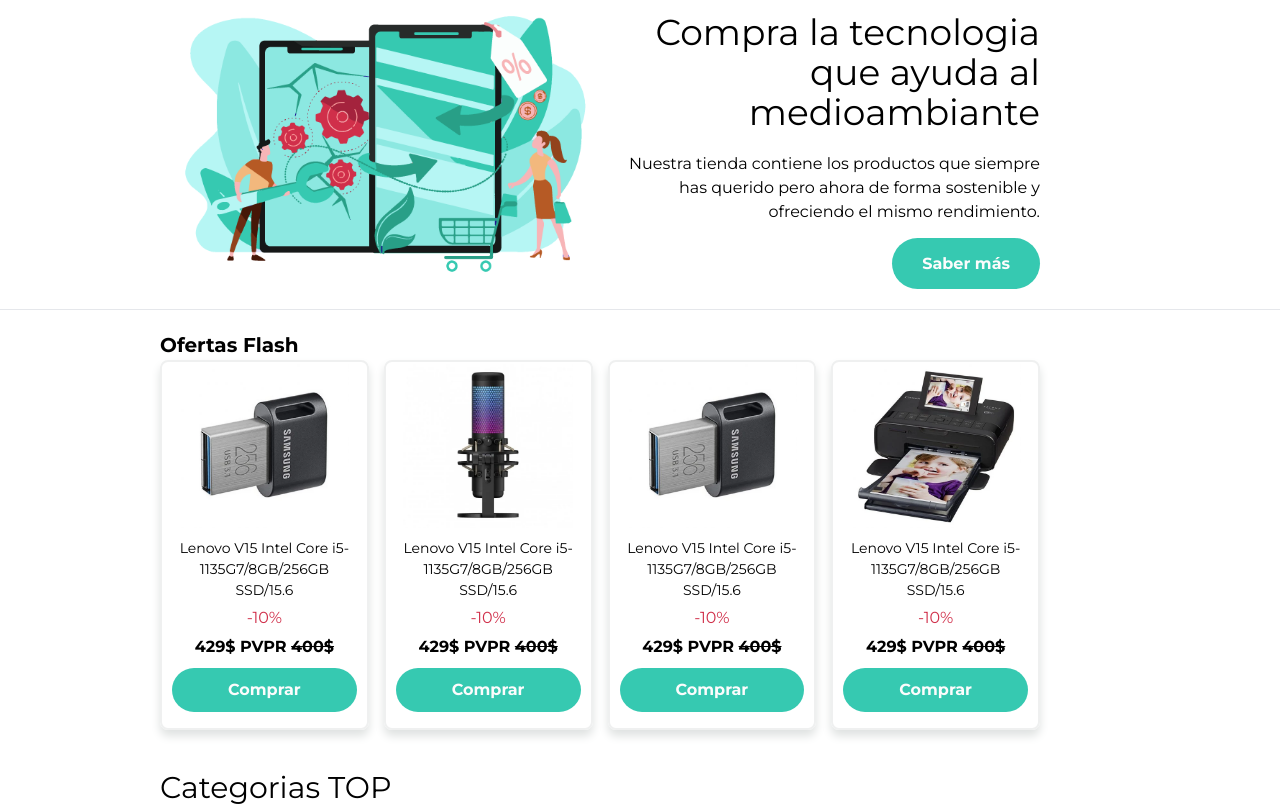
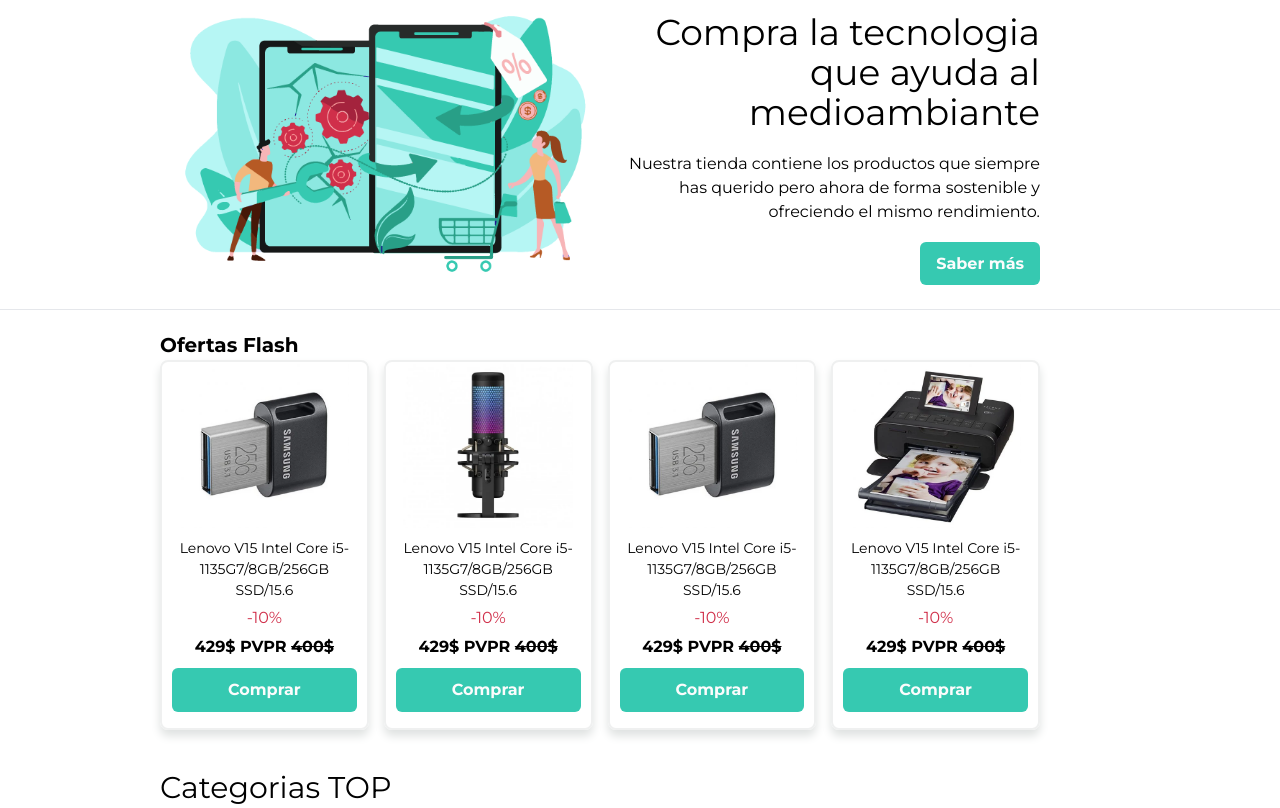
Before and after one commit to DogeByTheWay/proyectocomponentes, a PHP site: page / in a window 1280 px wide. Shown: the part 143-951 px from the top of the page. Run offline with PHP 8.4, Linux system fonts and the light colour scheme; style sheets or scripts are compiled from the project's sources; some libraries are stand-ins or nearby versions.

Commit message:
feat(5): Arreglo botones, estandar aplicado

```diff
--- a/src/web/scss/04_components/_c-button.scss
+++ b/src/web/scss/04_components/_c-button.scss
@@ -2,15 +2,21 @@
   background-color: getColors("principal",4);
   color: getColors("blanco",1);
   font-weight: bold;
-  padding-top: getPadding(6);
-  padding-bottom:getPadding(6);
-  padding-left: getPadding(9);
-  padding-right:getPadding(9);
+  font-size: getFontSize("m");
+  padding-top: getPadding(5);
+  padding-bottom:getPadding(5);
+  padding-left: getPadding(6);
+  padding-right:getPadding(6);
  // font-family:getFontFamily("principal");
-    border-radius: 9999px;
+    border-radius: getBorderRadius(3);
   &:hover{
     background-color:getColors("principal",3);
-    }
+  }
+  &:active{
+    box-shadow:
+        inset 0px 0px 4px 2px getColors('gris',1),
+        inset 0px -2px 2px 0px getColors('blanco',0);
+  }
   &--size-stretch{
     padding-top: getPadding(4);
     padding-bottom:getPadding(4);
```
